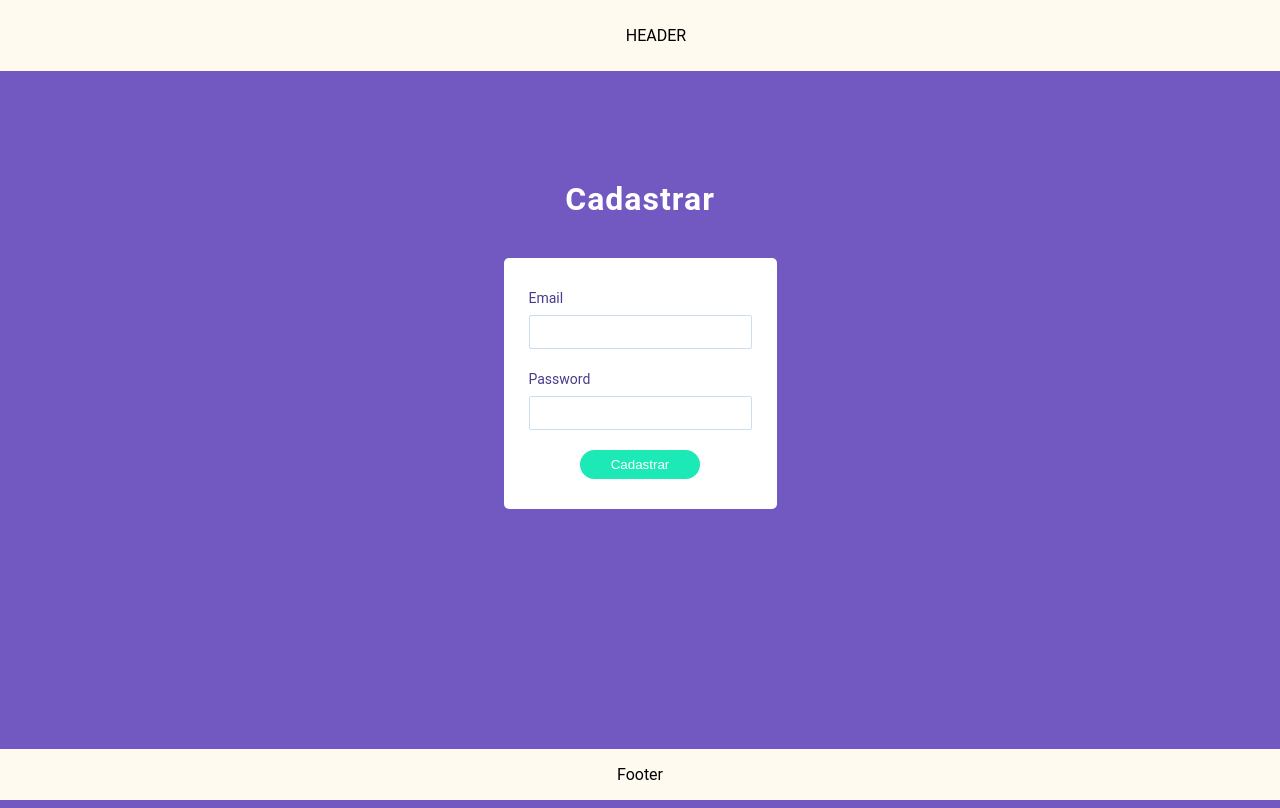
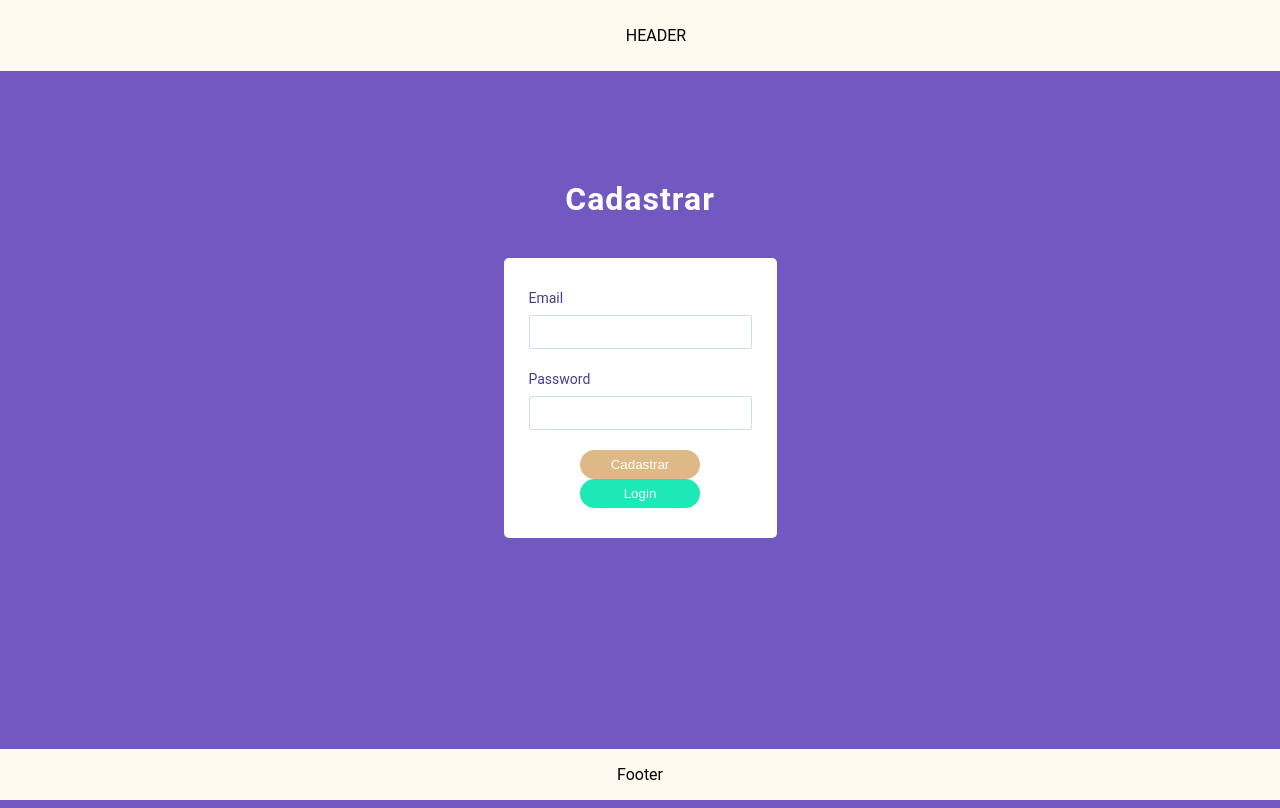
Before and after one commit to WaldiirNeto/angular-firebase-example, an Angular app: page / in a window 1280 px wide. Both pictures are taken after a click on the button "Cadastrar". Built offline with nearby package versions, Linux system fonts and the light colour scheme; what @angular/fire would draw is missing.

Commit message:
adicionado metodo para renderizar login novamente

```diff
--- a/src/app/app.component.html
+++ b/src/app/app.component.html
@@ -34,7 +34,8 @@
           <label for="login-password">Password</label>
           <input formControlName="password" type="password" id="create-password" />
         </div>
-        <button type="submit" class="btn-cadastrar point">Cadastrar</button>
+        <button type="submit" class="btn-login point" [disabled]="formCreate.invalid"> Cadastrar</button>
+        <button type="submit" class="btn-cadastrar point" (click)="RenderformLogin()">Login</button>
       </form>
       </ng-template>
   </div>
--- a/src/app/app.component.ts
+++ b/src/app/app.component.ts
@@ -52,6 +52,10 @@ export class AppComponent implements OnInit {
     this.mostraLogin = false; // oculta o form login
 
   }
+  RenderformLogin() {
+    this.formCreate.reset(); // limpa o formulario caso queria cadastrar
+    this.mostraLogin = true; // oculta o form login
+  }
   cadastrar() {
     this.email = this.formLogin.get('email').value;
     this.password = this.formLogin.get('password').value;
```
Also changed, not shown: src/environments/environment.ts (+0 -16 lines).
